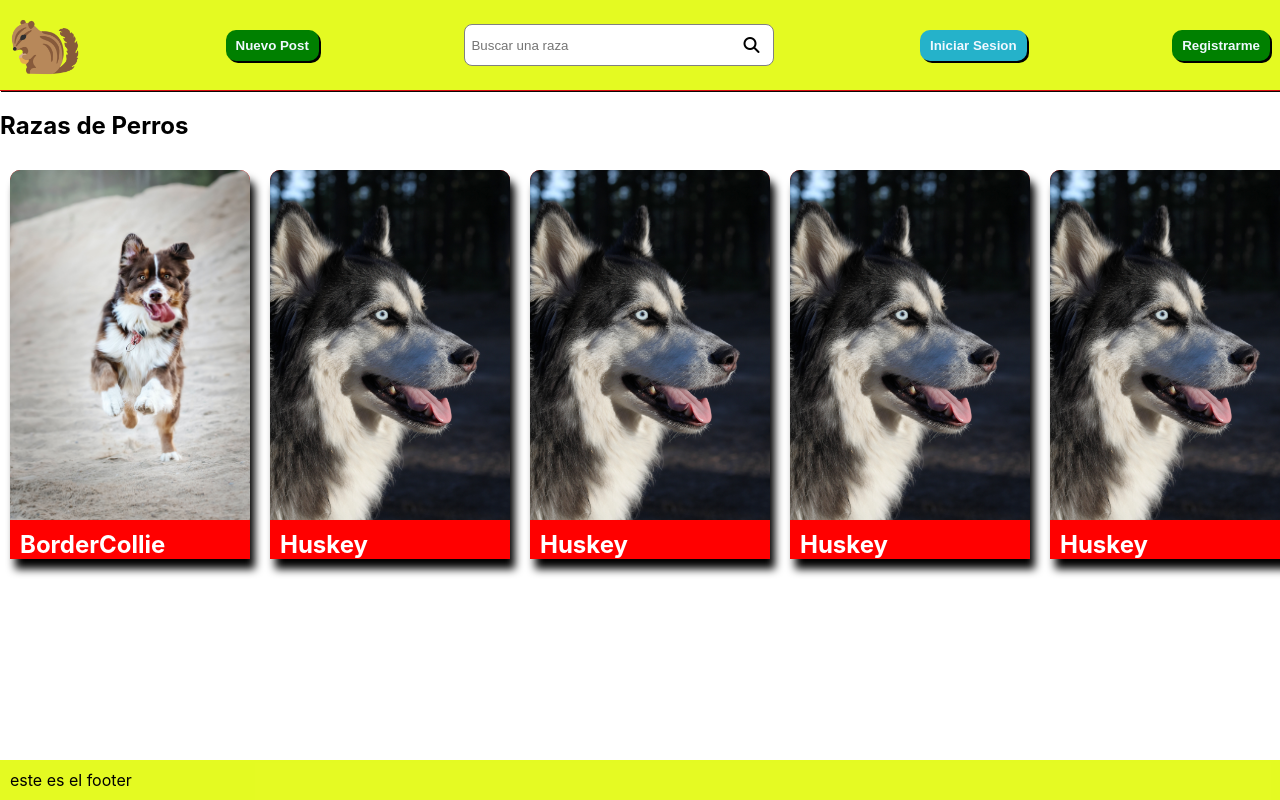
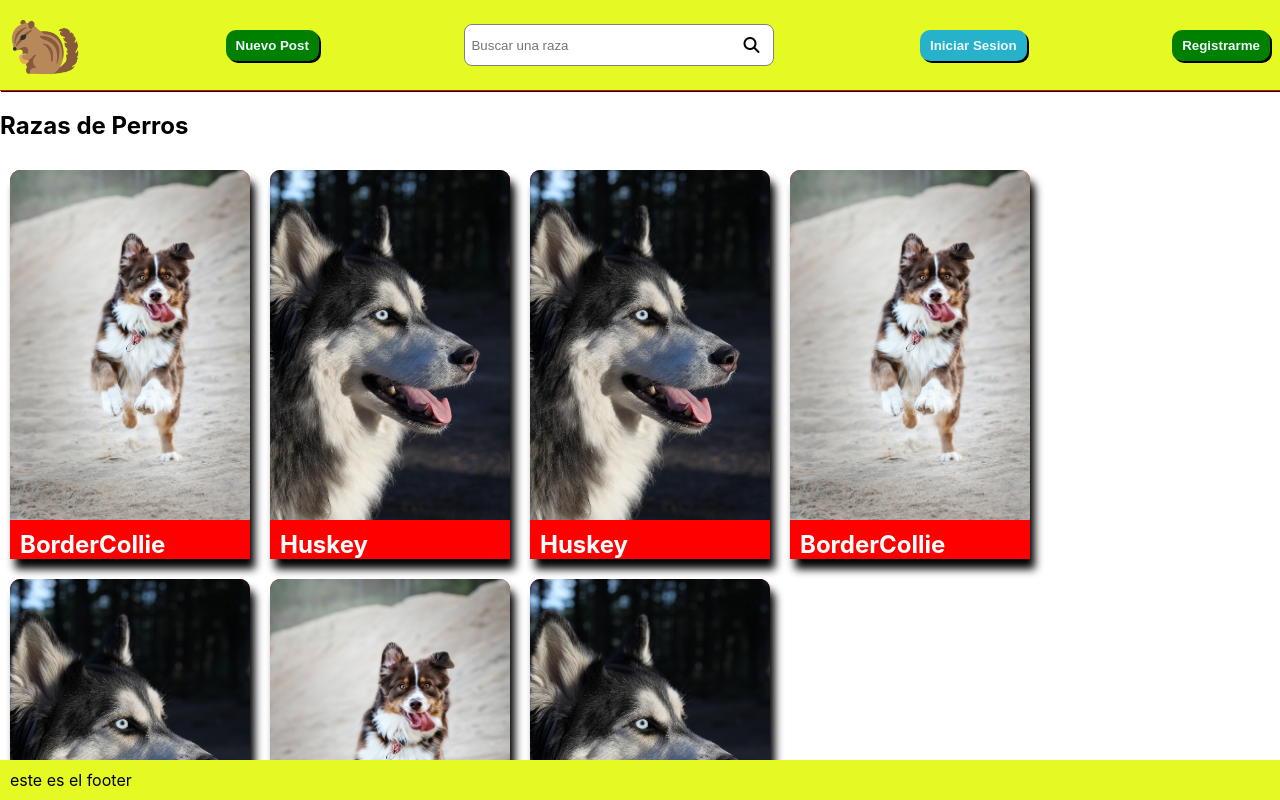
Before and after one commit to DavidSaavedra11/MiProyecto, a React (Create React App) app: page / in a window 1280 px wide. Built offline with nearby package versions, Linux system fonts and the light colour scheme.

Commit message:
agregar modificaciones del scroll y el flex

```diff
--- a/src/Styles/styles.css
+++ b/src/Styles/styles.css
@@ -13,10 +13,13 @@ ul{
     display: flex;
     flex-direction: column;
     height: 100vh;
+    overflow-y: hidden;
 }
 
 .mainContainer > main{
     height: 100%;
+    overflow-y: scroll;
+
 }
 
 .mainContainer > footer{
@@ -101,6 +104,7 @@ ul{
 
 .breedCardContainer{
     display: flex;
+    flex-wrap: wrap;
 }
 
 .breedCard{
--- a/src/pages/index.jsx
+++ b/src/pages/index.jsx
@@ -13,7 +13,9 @@ function Index() {
                     <CardRazasPerros nombreRazas='BorderCollie' imagen={borderCollie} />
                     <CardRazasPerros nombreRazas='Huskey' imagen={huskey} />
                     <CardRazasPerros nombreRazas='Huskey' imagen={huskey} />
+                    <CardRazasPerros nombreRazas='BorderCollie' imagen={borderCollie} />
                     <CardRazasPerros nombreRazas='Huskey' imagen={huskey} />
+                    <CardRazasPerros nombreRazas='BorderCollie' imagen={borderCollie} />
                     <CardRazasPerros nombreRazas='Huskey' imagen={huskey} />
                 </ul>
             </section>
```
